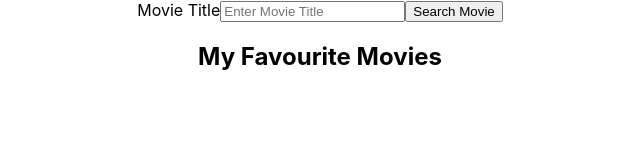
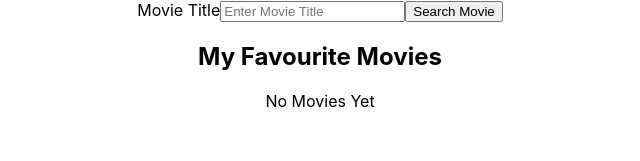
Before and after one commit to ReneRisa/movie-app, a React (Create React App) app: page / in a window 1280 px wide. Shown: the top 161 px of the page, without its empty margins (320-960 px from the left). Built offline with nearby package versions, Linux system fonts and the light colour scheme.

Commit message:
Add conditional if there is no movies added yet show a label : no movies yet

```diff
--- a/src/FavouritesList.jsx
+++ b/src/FavouritesList.jsx
@@ -3,13 +3,16 @@ function FavouritesList(props) {
     return (
         <div>
             <h2>My Favourite Movies</h2>
+            {props.favourites.length > 0? (
             <ul>
                 {props.favourites.map((movie) => (
                     <FavouriteMovie key={movie.imdbID} movie={movie}
                     removeFavourite={props.removeFavourite} />
                 ))}
 
-            </ul>
+            </ul>): (
+                <p>No Movies Yet</p>
+            )}
         </div>
     )
 }
```
